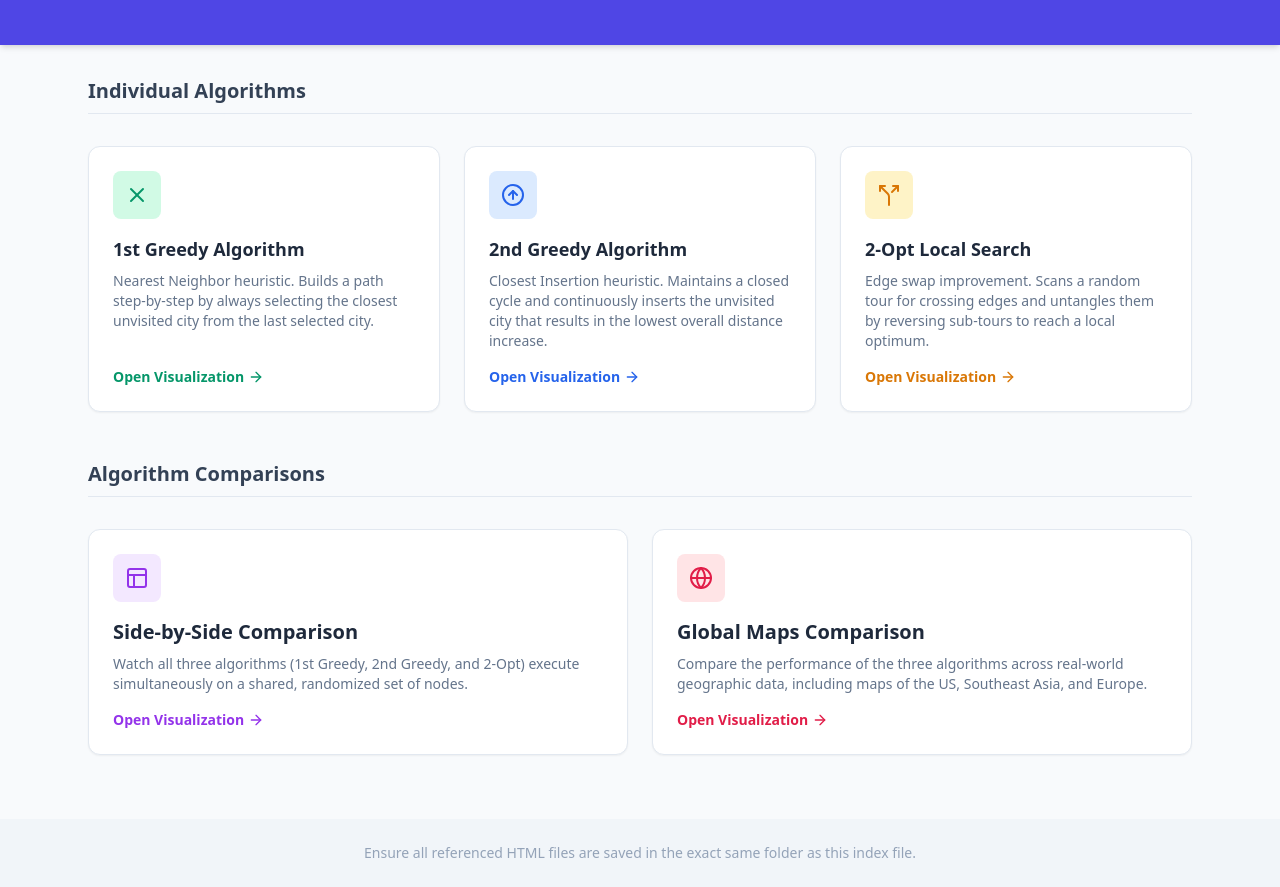
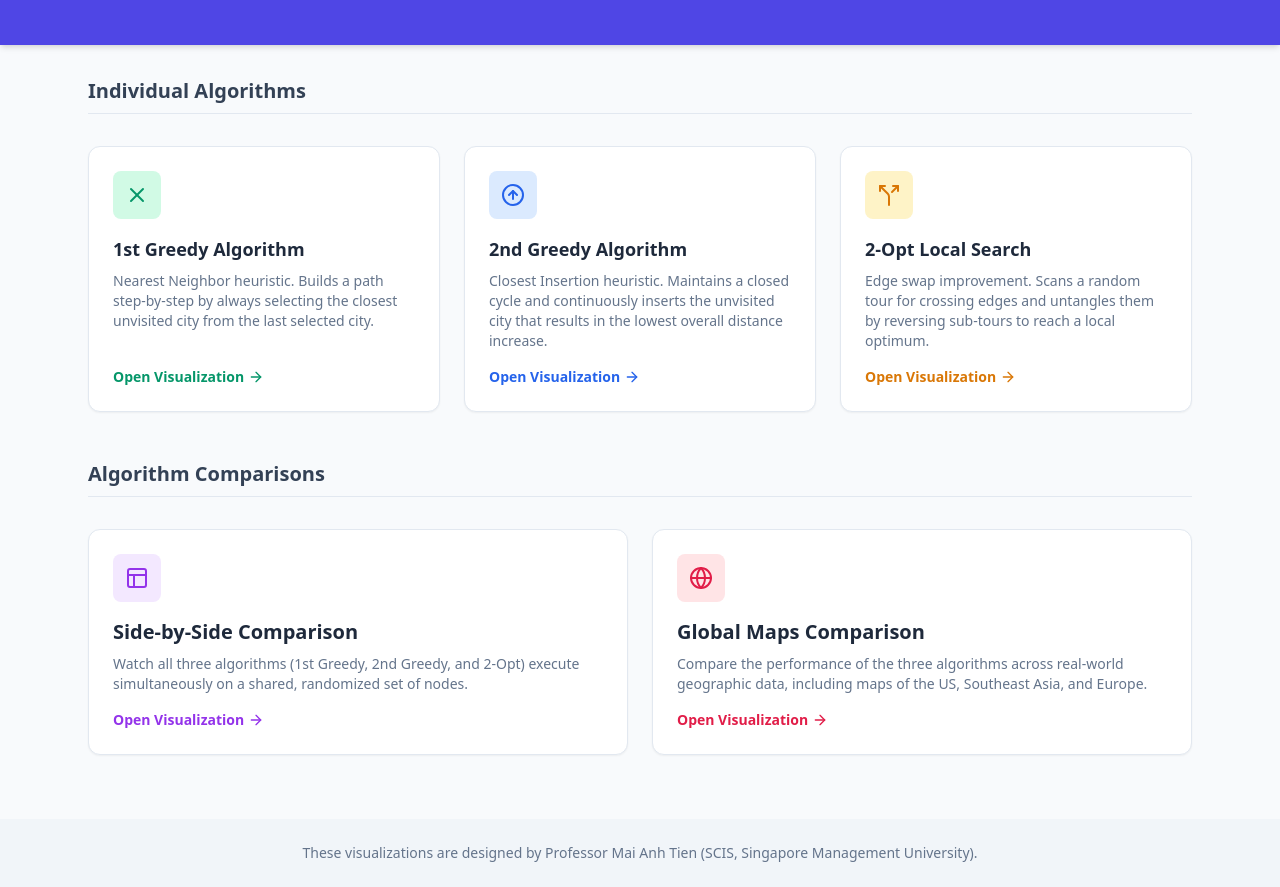
Before and after one commit to maitien86/IS115, a plain HTML site: page TSP-VIS.html in a window 1280 px wide. Shown: the part 195-1082 px from the top of the page. Drawn offline with nearby package versions, Linux system fonts and the light colour scheme.

Commit message:
Update TSP-VIS.html

```diff
--- a/TSP-VIS.html
+++ b/TSP-VIS.html
@@ -106,8 +106,8 @@
 
     </main>
 
-    <footer class="text-center text-slate-400 text-sm py-6 bg-slate-100 shrink-0">
-        <p>Ensure all referenced HTML files are saved in the exact same folder as this index file.</p>
+   <footer class="text-center text-slate-400 text-sm py-6 bg-slate-100 shrink-0 flex flex-col gap-2">
+        <p class="font-medium text-slate-500">These visualizations are designed by Professor Mai Anh Tien (SCIS, Singapore Management University).</p>
     </footer>
 
 </body>
```
